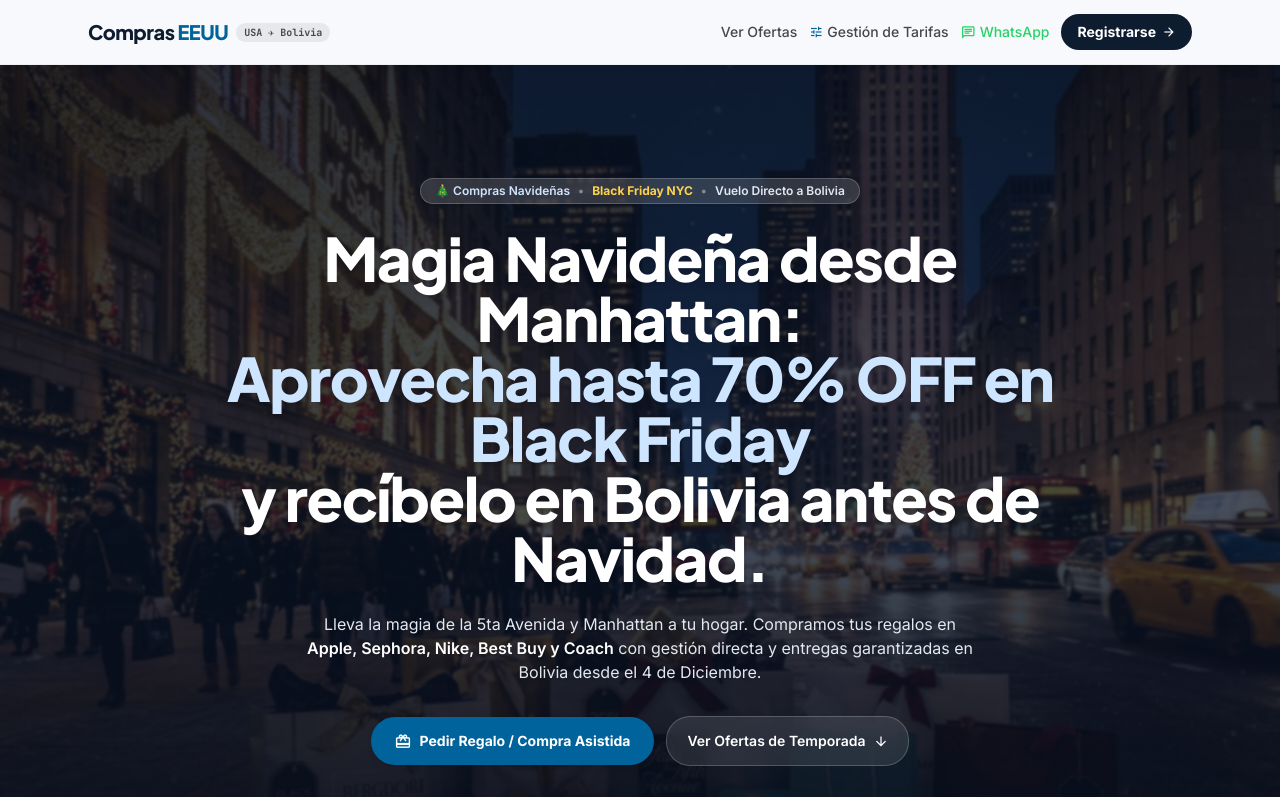
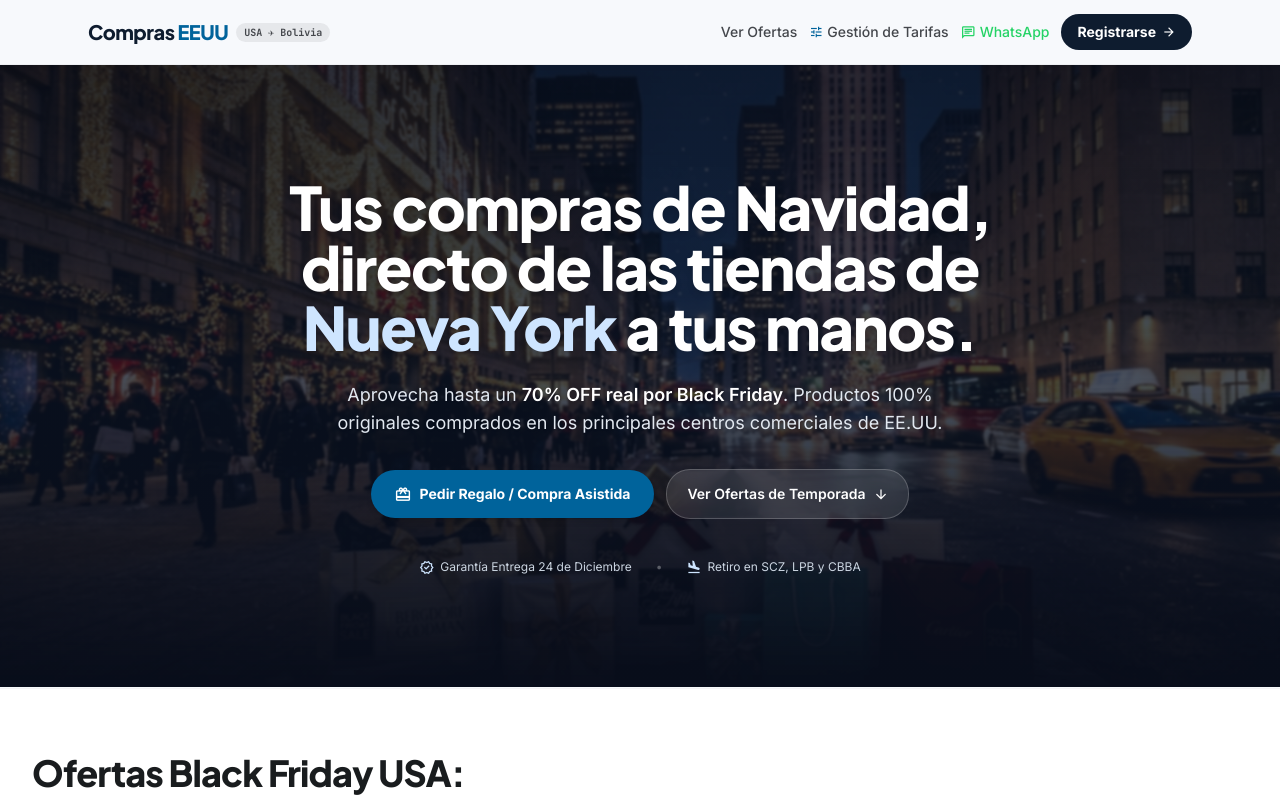
Before and after one commit to JuanPabloZarate/Ventas_EEUU, a Next.js app: page / in a window 1280 px wide. Shown: the top 797 px of the page. Built offline with nearby package versions, Linux system fonts and the light colour scheme.

Commit message:
copy: update landing hero headline and subtitle with exact user requested copy

```diff
--- a/src/app/page.tsx
+++ b/src/app/page.tsx
@@ -7,9 +7,9 @@ import { FAQSection } from '@/components/landing/FAQSection';
 import { Footer } from '@/components/layout/Footer';
 
 export const metadata: Metadata = {
-  title: 'Compras EEUU | Grandes Ofertas Black Friday y Envíos a Bolivia',
+  title: 'Compras EEUU | Tus compras de Navidad, directo de Nueva York a tus manos',
   description:
-    'Ofertas oficiales en Apple, Nike, Sephora, Coach y Best Buy Estados Unidos con entrega directa en Bolivia.',
+    'Aprovecha hasta un 70% OFF real por Black Friday. Productos 100% originales comprados en los principales centros comerciales de EE.UU.',
 };
 
 export default function HomePage() {
--- a/src/components/landing/HeroSection.tsx
+++ b/src/components/landing/HeroSection.tsx
@@ -36,27 +36,14 @@ export function HeroSection({
       {/* Contenido Central */}
       <div className="relative max-w-4xl mx-auto px-4 sm:px-6 text-center space-y-6">
 
-        {/* Badge Temático: Black Friday + Navidad */}
-        <div className="inline-flex items-center gap-2 px-3.5 py-1 rounded-full bg-white/15 text-white text-xs font-semibold border border-white/20 backdrop-blur-md shadow-sm">
-          <span className="text-secondary-fixed">🎄 Compras Navideñas</span>
-          <span className="text-white/40">•</span>
-          <span className="text-amber-300 font-bold">Black Friday NYC</span>
-          <span className="text-white/40">•</span>
-          <span className="text-slate-200">Vuelo Directo a Bolivia</span>
-        </div>
-
         {/* Titular Principal */}
-        <h1 className="font-display font-extrabold text-3xl sm:text-5xl lg:text-6xl text-white tracking-tight leading-tight drop-shadow-md">
-          Magia Navideña desde Manhattan: <br />
-          <span className="text-secondary-fixed">Aprovecha hasta 70% OFF en Black Friday</span> <br className="hidden sm:inline" />
-          <span className="text-white">y recíbelo en Bolivia antes de Navidad.</span>
+        <h1 className="font-display font-extrabold text-3xl sm:text-5xl lg:text-6xl text-white tracking-tight leading-tight drop-shadow-md max-w-3xl mx-auto">
+          Tus compras de Navidad, directo de las tiendas de <span className="text-secondary-fixed">Nueva York</span> a tus manos.
         </h1>
 
-        {/* Subtítulo enfocado en regalos y tiendas físicas */}
-        <p className="text-sm sm:text-base text-slate-200 max-w-2xl mx-auto font-sans leading-relaxed drop-shadow-sm">
-          Lleva la magia de la 5ta Avenida y Manhattan a tu hogar. Compramos tus regalos en{' '}
-          <strong className="text-white font-semibold">Apple, Sephora, Nike, Best Buy y Coach</strong>{' '}
-          con gestión directa y entregas garantizadas en Bolivia desde el 4 de Diciembre.
+        {/* Subtítulo */}
+        <p className="text-base sm:text-lg text-slate-200 max-w-2xl mx-auto font-sans leading-relaxed drop-shadow-sm">
+          Aprovecha hasta un <strong className="text-white font-semibold">70% OFF real por Black Friday</strong>. Productos 100% originales comprados en los principales centros comerciales de EE.UU.
         </p>
 
         {/* Acciones principales */}
```
